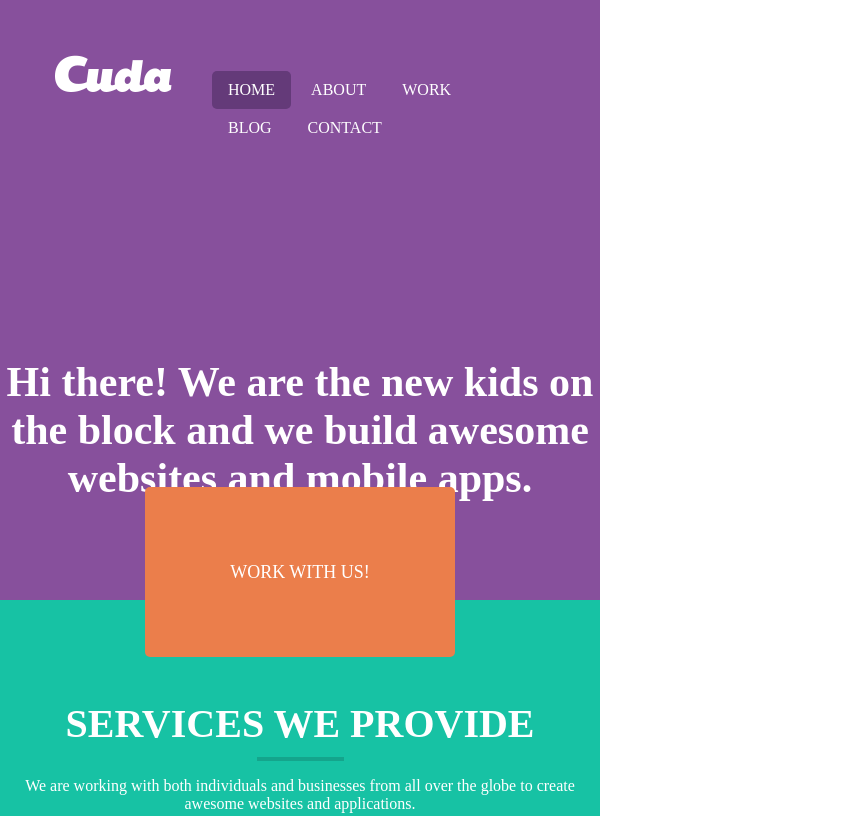
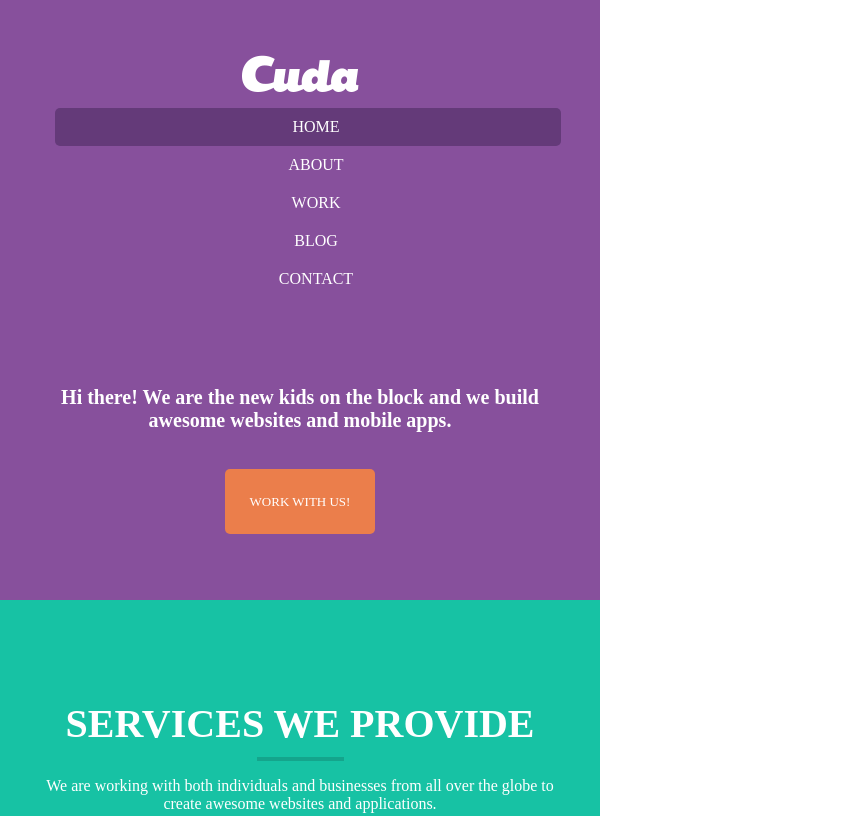
Before and after one commit to anisashatri/Web-Advanceddd, a plain HTML site: page Module_20/index.html in a window 600 px wide. Shown: the top 816 px of the page, 867 px wide, since content can reach past the window. Drawn offline with Linux system fonts and the light colour scheme; files that its build step writes are made by us from their sources.

Commit message:
Module 21

```diff
--- a/Module_20/index.html
+++ b/Module_20/index.html
@@ -2,7 +2,7 @@
 <html>
 <head>
 	<title>Website Layout</title>
-	<link rel="stylesheet" type="text/css" href="css/style.css">
+	<link rel="stylesheet" type="text/css" href="style.css">
 </head>
 <body>
 	<section id="section-1">
--- a/Module_20/style.css
+++ b/Module_20/style.css
@@ -167,3 +167,58 @@ header img{
     width: 117px;
     height: 37px;
 }
+@media only screen and (max-width:800px){
+    header{
+        flex-direction: column;
+    }
+    nav ul li{
+        width:100%;
+        text-align: center;
+    }
+    header img{
+        margin-left:auto;
+        margin-right: auto;
+    }
+    .main-heading h1{
+        font-size: 20px;
+        width: 90%;
+        margin-left: auto;
+        margin-right: auto;
+    }
+    .main-heading a{
+        font-size: 13px;
+        padding: 25px;
+    }
+    .main-heading{
+        margin-top: 0;
+    }
+    nav ul li.active{
+        padding-right: 0;
+    }
+    nav ul{
+        padding-left: 0;
+    }
+    .service{
+        width: 100%;
+    }
+    .service-box{
+        flex-direction: column;
+    }
+    .title-box{
+        width: 90%;
+    }
+    .form-row{
+        flex-direction: column;
+    }
+    input[type="text"], input[type="email"], textarea{
+        width: 90%;
+        margin-left: auto;
+        margin-right: auto;
+    }
+    footer ul{
+        flex-direction: column;
+    }
+    footer ul li{
+        text-align: center;
+    }
+}
--- /dev/null
+++ b/Module_21/style.css
@@ -0,0 +1,36 @@
+@media(min-width : 600px) {
+    body{
+        background: #70343e;
+        color: white;
+    }
+    p{
+        column-count: 2;
+    }
+}
+@media all and (max-width: 600px){
+    body{
+        background-color: #a8a0a1;
+        color: black;
+    }
+}
+@media all and (orientation: landscape){
+    h1{
+        font-size: 80px;
+    }
+}
+@media all and(orientation: portrait){
+    h1{
+        font-size: 30px;
+
+    }
+}
+@media (min-width:600px) and (max-width: 900px){
+    img{
+        display:none;
+    }
+}
+@media print{
+    body{
+        background-color: transparent;
+    }
+}
```
Also changed, not shown: Module_21/index.html (added, +16 -0 lines), Module_21/Bird.jpeg (added).
